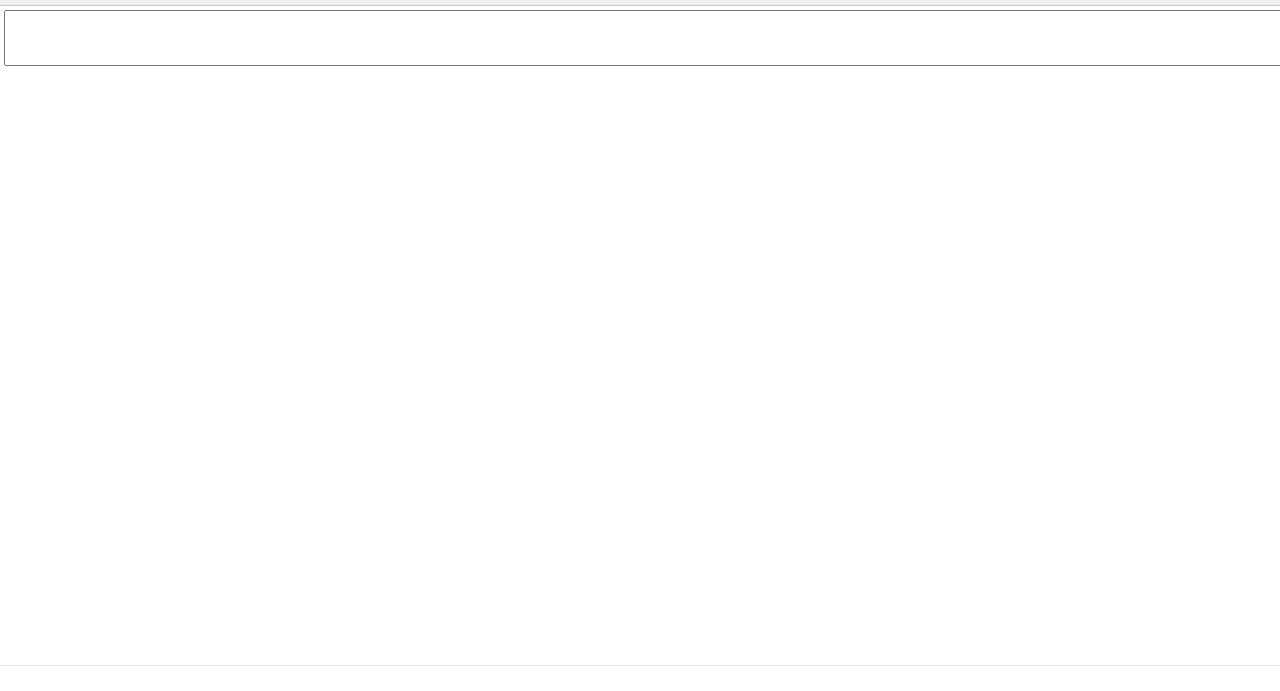
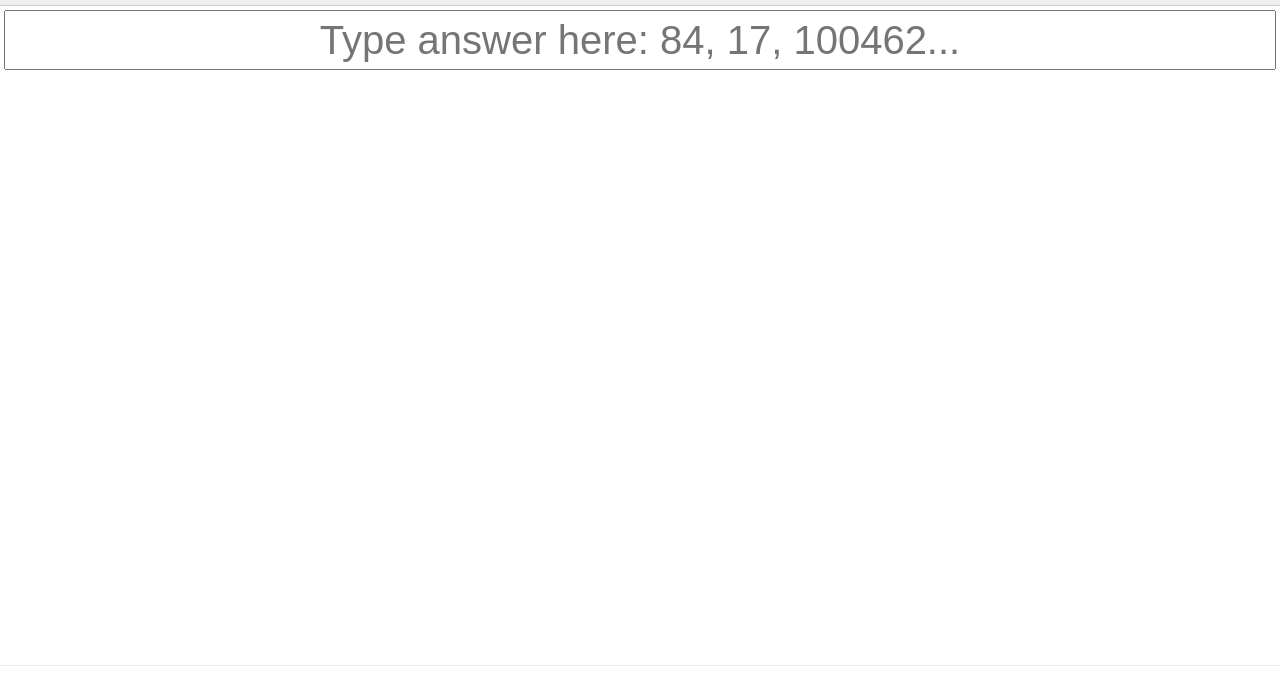
Before and after one commit to dmitry-radyno/tools, a plain HTML site: page learn-to-listen-to-english-numbers/index.html in a window 1280 px wide. Shown: the part 109-800 px from the top of the page. Drawn offline with Linux system fonts and the light colour scheme.

Commit message:
Small tweaks

```diff
--- a/learn-to-listen-to-english-numbers/index.html
+++ b/learn-to-listen-to-english-numbers/index.html
@@ -27,6 +27,7 @@
         .answers {
             position: relative;
             width: 100%;
+            overflow-x: hidden;
         }
         .correct {
             position: absolute;
@@ -51,11 +52,13 @@
         .answer {
             display: block;
             width: 100%;
-            height: 50px;
+            height: 60px;
             margin: 0 auto;
             font-size: 40px;
             text-align: center;
             color: #555555;
+            padding: 8px;
+            box-sizing: border-box;
         }
         .loading {
             width: 100%;
@@ -101,7 +104,7 @@
     <div class="header">Listen to numbers and type them.<br>Timer is here so hurry up. <a href="#" class="play">Got it! Let's start!</a></div>
     <div class="content">
         <div class="loading"><div></div></div>
-        <input type="text" id="answer" value="" class="answer" />
+        <input type="text" id="answer" value="" class="answer" placeholder="Type answer here: 84, 17, 100462..." />
         <div class="answers">
             <div class="correct animated bounceIn">Correct!</div>
             <div class="wrong animated bounceIn">You lost!</div>
```
